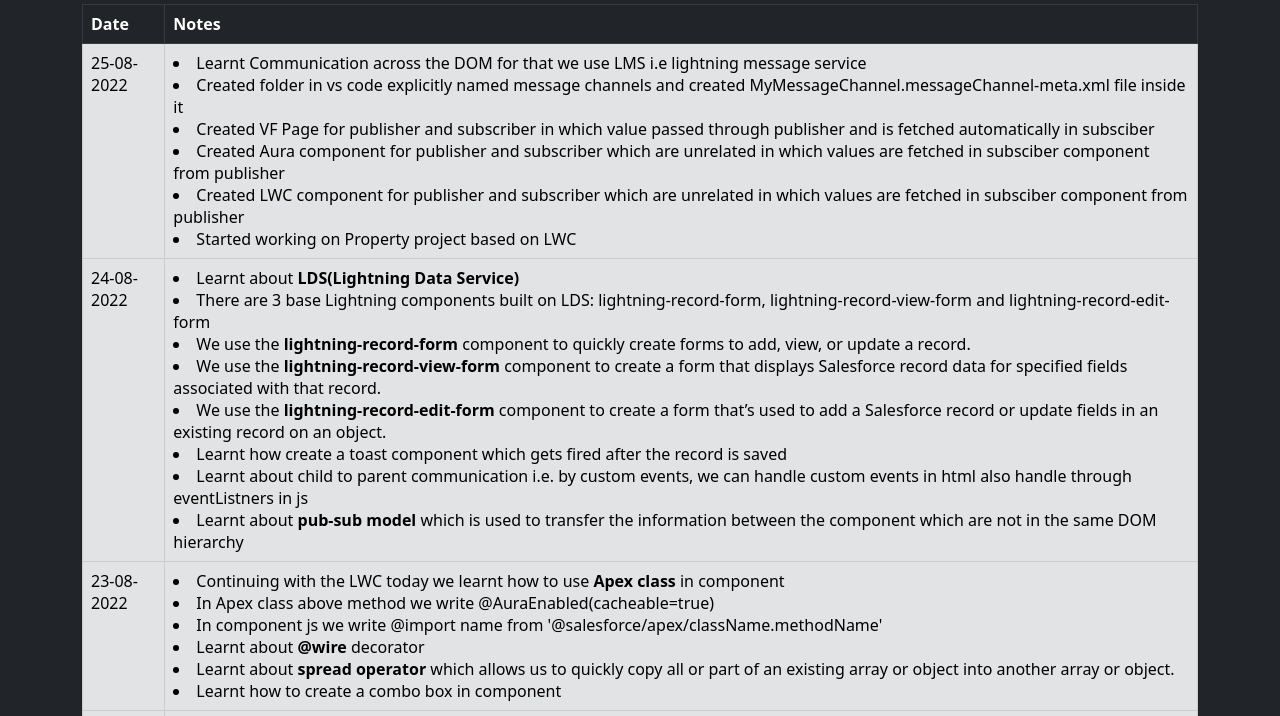
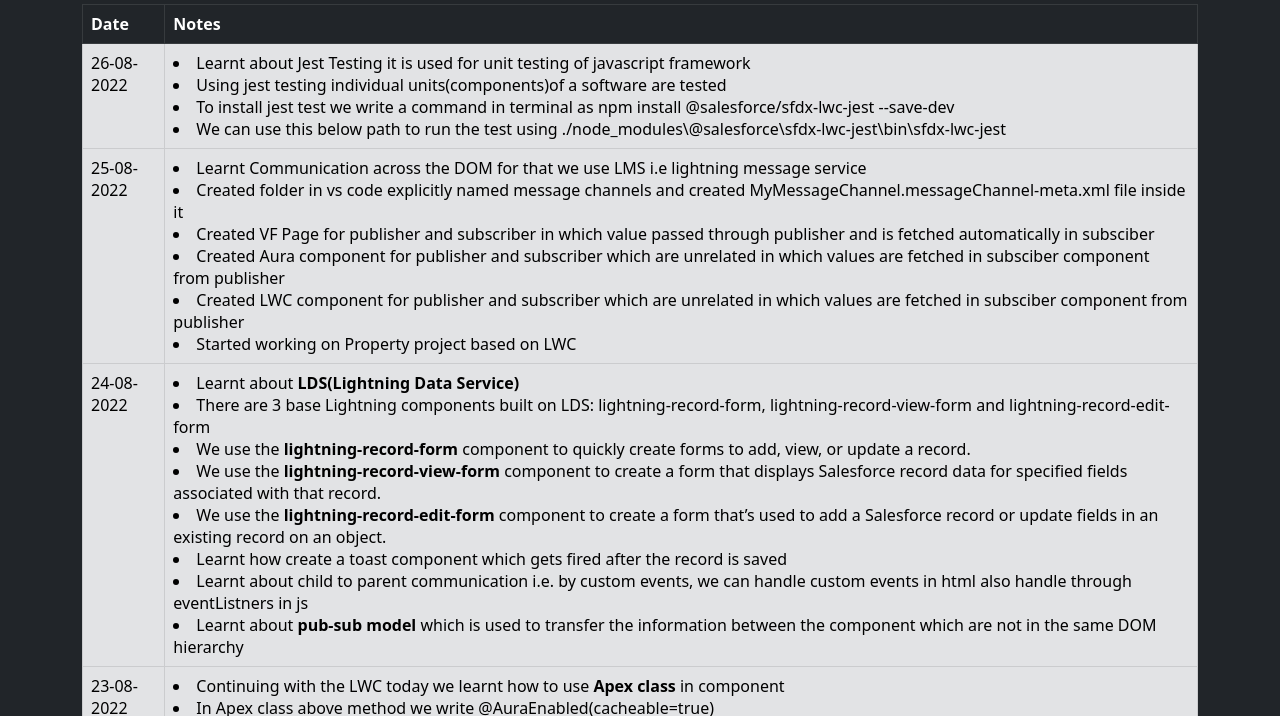
Before and after one commit to himanshu-mrk/himanshu-mrk.github.io, a plain HTML site: page Journal.html in a window 1280 px wide. Shown: the part 42-758 px from the top of the page. Drawn offline with nearby package versions, Linux system fonts and the light colour scheme.

Commit message:
Add files via upload

```diff
--- a/Journal.html
+++ b/Journal.html
@@ -15,6 +15,15 @@
 				</tr>
 			</thead>
 			<tbody>
+			<tr class="table-secondary">
+					<td>26-08-2022</td>
+					<td>
+						<li>Learnt about Jest Testing it is used for unit testing of javascript framework</li>
+						<li>Using jest testing individual units(components)of a software are tested</li>
+						<li>To install jest test we write a command in terminal as npm install @salesforce/sfdx-lwc-jest --save-dev</li>
+						<li>We can use this below path to run the test using ./node_modules\@salesforce\sfdx-lwc-jest\bin\sfdx-lwc-jest</li>
+						</td>
+				</tr>
 			<tr class="table-secondary">
 					<td>25-08-2022</td>
 					<td>
```
